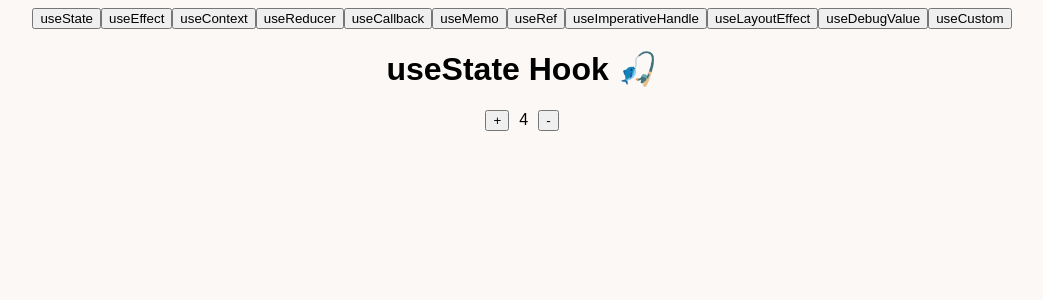
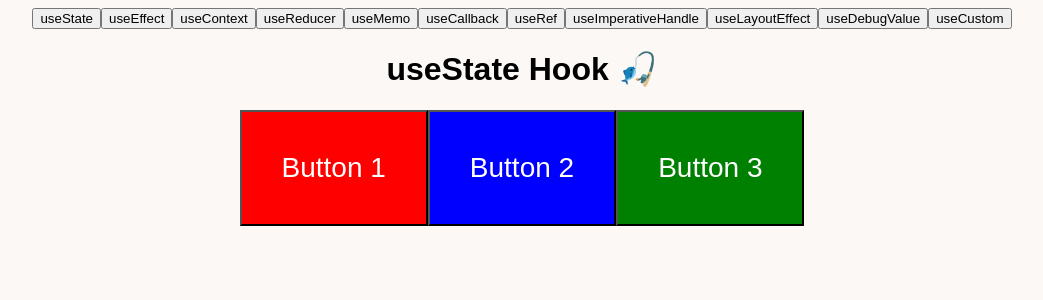
Before and after one commit to DarthCharles/react-hooks-guide, a React (Create React App) app: page / in a window 1280 px wide. Both pictures are taken after a click on the button "useState". Shown: the top 300 px of the page, without its empty margins (118-1161 px from the left). Built offline with nearby package versions, Linux system fonts and the light colour scheme.

Commit message:
Run prettier

```diff
--- a/package.json
+++ b/package.json
@@ -2,15 +2,13 @@
   "name": "react",
   "version": "1.0.0",
   "description": "React example starter project",
-  "keywords": [
-    "react",
-    "starter"
-  ],
+  "keywords": ["react", "starter"],
   "main": "src/index.js",
   "dependencies": {
     "@babel/runtime": "7.13.8",
     "@types/react": "17.0.3",
     "@types/react-dom": "17.0.2",
+    "@types/styled-components": "5.1.9",
     "react": "17.0.1",
     "react-dom": "17.0.1",
     "react-scripts": "4.0.0",
--- a/src/App.tsx
+++ b/src/App.tsx
@@ -1,4 +1,4 @@
-import React, { useReducer, ReactNode } from "react";
+import React, { useReducer, ReactNode } from 'react';
 
 import {
   CallbackHook,
@@ -8,22 +8,25 @@ import {
   MemoHook,
   RefHook,
   CustomHook,
-} from "./components";
-import { HookName } from "./HookName";
-import { ThemeProvider } from "./ThemeProvider";
+  ImperativeHandleHook,
+  LayoutEffectHook,
+  DebugValueHook,
+} from './components';
+import { HookName } from './HookName';
+import { ThemeProvider } from './ThemeProvider';
 
 export enum ActionTypes {
-  USE_STATE = "useState",
-  USE_EFFECT = "useEffect",
-  USE_CONTEXT = "useContext",
-  USE_REDUCER = "useReducer",
-  USE_CALLBACK = "useCallback",
-  USE_MEMO = "useMemo",
-  USE_REF = "useRef",
-  USE_IMPERATIVE_HANDLE = "useImperativeHandle",
-  USE_LAYOUT_EFFECT = "useLayoutEffect",
-  USE_DEBUG_VALUE = "useDebugValue",
-  USE_CUSTOM = "useCustom",
+  USE_STATE = 'useState',
+  USE_EFFECT = 'useEffect',
+  USE_CONTEXT = 'useContext',
+  USE_REDUCER = 'useReducer',
+  USE_MEMO = 'useMemo',
+  USE_CALLBACK = 'useCallback',
+  USE_REF = 'useRef',
+  USE_IMPERATIVE_HANDLE = 'useImperativeHandle',
+  USE_LAYOUT_EFFECT = 'useLayoutEffect',
+  USE_DEBUG_VALUE = 'useDebugValue',
+  USE_CUSTOM = 'useCustom',
 }
 
 export type AppState = {
@@ -37,7 +40,7 @@ export type AppAction = {
 
 const initialState: AppState = {
   currentComponent: null,
-  name: "",
+  name: '',
 };
 
 function reducer(state: AppState, action: AppAction) {
@@ -79,17 +82,17 @@ function reducer(state: AppState, action: AppAction) {
       };
     case ActionTypes.USE_IMPERATIVE_HANDLE:
       return {
-        currentComponent: null,
+        currentComponent: <ImperativeHandleHook />,
         name: action.type,
       };
     case ActionTypes.USE_LAYOUT_EFFECT:
       return {
-        currentComponent: null,
+        currentComponent: <LayoutEffectHook />,
         name: action.type,
       };
     case ActionTypes.USE_DEBUG_VALUE:
       return {
-        currentComponent: null,
+        currentComponent: <DebugValueHook />,
         name: action.type,
       };
     case ActionTypes.USE_CUSTOM:
@@ -109,97 +112,18 @@ const App = () => {
   return (
     <ThemeProvider>
       <div className="App">
+        {Object.keys(ActionTypes).map((key, index) => (
           <button
+            key={`b_${index}`}
             onClick={() =>
               dispatch({
-              type: ActionTypes.USE_STATE,
+                type: ActionTypes[key],
               })
             }
           >
-          useState
+            {ActionTypes[key]}
           </button>
-        <button
-          onClick={() =>
-            dispatch({
-              type: ActionTypes.USE_EFFECT,
-            })
-          }
-        >
-          useEffect
-        </button>
-        <button
-          onClick={() =>
-            dispatch({
-              type: ActionTypes.USE_CONTEXT,
-            })
-          }
-        >
-          useContext
-        </button>
-        <button
-          onClick={() =>
-            dispatch({
-              type: ActionTypes.USE_REDUCER,
-            })
-          }
-        >
-          useReducer
-        </button>
-        <button
-          onClick={() =>
-            dispatch({
-              type: ActionTypes.USE_CALLBACK,
-            })
-          }
-        >
-          useCallback
-        </button>
-        <button
-          onClick={() => dispatch({ type: ActionTypes.USE_MEMO })}
-        >
-          useMemo
-        </button>
-        <button
-          onClick={() => dispatch({ type: ActionTypes.USE_REF })}
-        >
-          useRef
-        </button>
-        <button
-          onClick={() =>
-            dispatch({
-              type: ActionTypes.USE_IMPERATIVE_HANDLE,
-            })
-          }
-        >
-          useImperativeHandle
-        </button>
-        <button
-          onClick={() =>
-            dispatch({
-              type: ActionTypes.USE_LAYOUT_EFFECT,
-            })
-          }
-        >
-          useLayoutEffect
-        </button>
-        <button
-          onClick={() =>
-            dispatch({
-              type: ActionTypes.USE_DEBUG_VALUE,
-            })
-          }
-        >
-          useDebugValue
-        </button>
-        <button
-          onClick={() =>
-            dispatch({
-              type: ActionTypes.USE_CUSTOM,
-            })
-          }
-        >
-          useCustom
-        </button>
+        ))}
         {name && <HookName name={name} />}
         {currentComponent ? currentComponent : <p> Pick a hook! </p>}
       </div>
--- /dev/null
+++ b/src/components/DebugValueHook.tsx
@@ -0,0 +1,13 @@
+import React, { useEffect } from 'react';
+
+import { useCounter } from '../hooks';
+
+export const DebugValueHook = () => {
+  const { count, increment } = useCounter();
+
+  useEffect(() => {
+    console.log(count);
+  }, [count]);
+
+  return <button onClick={increment}>Click Me!</button>;
+};
--- /dev/null
+++ b/src/components/ImperativeHandleHook.tsx
@@ -0,0 +1,43 @@
+import React, { useEffect, useImperativeHandle, useRef } from 'react';
+import styled from 'styled-components';
+
+const StyledButton = styled.button`
+  height: 36px;
+`;
+
+const NiceButton = React.forwardRef(
+  ({ onClick }: { onClick: () => void }, ref) => {
+    const buttonRef = useRef(null);
+
+    useEffect(() => {
+      buttonRef.current.secretValue =
+        'This should not be available outside this component';
+    }, []);
+
+    useImperativeHandle(ref, () => ({
+      focus: () => {
+        console.log('Enhanced Focus');
+        buttonRef.current.focus();
+      },
+      click: () => {
+        alert('Extending');
+      },
+    }));
+
+    return (
+      <StyledButton ref={buttonRef} onClick={onClick}>
+        Click me
+      </StyledButton>
+    );
+  },
+);
+
+export const ImperativeHandleHook = () => {
+  const buttonRef = useRef(null);
+
+  const onClickHandler = () => {
+    console.log(buttonRef.current);
+  };
+
+  return <NiceButton onClick={onClickHandler} ref={buttonRef} />;
+};
--- /dev/null
+++ b/src/components/LayoutEffectHook.tsx
@@ -0,0 +1,44 @@
+import React, { useEffect, useLayoutEffect, useState } from 'react';
+import styled from 'styled-components';
+
+import { getRandomNumber } from '../utils';
+
+const StyledContainer = styled.div`
+  display: flex;
+  justify-content: center;
+`;
+
+const StyledButton = styled.div`
+  background: ${({ solid }: { solid: boolean }) =>
+    solid ? 'red' : 'white'};
+  border: 1px solid black;
+  text-align: center;
+  vertical-align: center;
+  width: 100px;
+  padding-top: 15px;
+  padding-bottom: 15px;
+  cursor: pointer;
+  user-select: none;
+`;
+
+export const LayoutEffectHook = () => {
+  const [value, setValue] = useState(0);
+
+  // useLayoutEffect(() => {
+  //   if (value < 0) {
+  //     setValue(getRandomNumber());
+  //   }
+  // }, [value]);
+
+  useEffect(() => {
+    if (value < 0) {
+      setValue(getRandomNumber());
+    }
+  }, [value]);
+
+  return (
+    <StyledContainer onClick={() => setValue(-1)}>
+      <StyledButton solid={value < 0}>value: {value}</StyledButton>
+    </StyledContainer>
+  );
+};
--- a/src/components/MemoHook.tsx
+++ b/src/components/MemoHook.tsx
@@ -1,8 +1,8 @@
-import React, { useEffect, useMemo, useState } from "react";
-import styled from "styled-components";
+import React, { useEffect, useMemo, useState } from 'react';
+import styled from 'styled-components';
 
-import { getRandomNumber } from "../utils";
-import { useCountRerenders } from "../hooks/useCountRerenders";
+import { getRandomNumber } from '../utils';
+import { useCountRerenders } from '../hooks';
 
 const Container = styled.div``;
 
@@ -25,6 +25,7 @@ const FibonacciListContainer = styled.div`
   display: flex;
   flex-wrap: wrap;
   padding-left: 25px;
+  margin-right: 30px;
 `;
 
 const StyledInput = styled.input`
@@ -66,7 +67,7 @@ export const MemoHook = () => {
       <MathContainer>
         <RandomContainer>
           <h4>Random Number</h4>
-          <div style={{ display: "flex" }}>
+          <div style={{ display: 'flex' }}>
             <StyledInput type="text" value={count} readOnly={true} />
             <button onClick={() => setCount(getRandomNumber())}>
               Get Random!
@@ -75,7 +76,7 @@ export const MemoHook = () => {
         </RandomContainer>
         <FibonacciContainer>
           <h4>Fibonacci Series</h4>
-          <div style={{ display: "flex" }}>
+          <div style={{ display: 'flex' }}>
             <StyledInput
               type="number"
               value={num}
--- a/src/components/StateHook.tsx
+++ b/src/components/StateHook.tsx
@@ -1,12 +1,23 @@
-import React, { useState } from "react";
+import React, { useState } from 'react';
+import styled from 'styled-components';
+
+const StyledButton = styled.button`
+  color: white;
+  font-size: 28px;
+  padding: 40px;
+`;
+
+const StyledSpan = styled.span`
+  padding: 0px 10px;
+`;
 
 const expensiveComputation = () => {
   return 4;
 };
 
-export const StateHook = () => {
-  // const [count, setCount] = useState(0);
-  const [count, setCount] = useState(() => expensiveComputation());
+const Counter = () => {
+  const [count, setCount] = useState(0);
+  // const [count, setCount] = useState(() => expensiveComputation());
   // const [count, setCount] = useState(expensiveComputation());
 
   const incrementCount = () => {
@@ -14,21 +25,48 @@ export const StateHook = () => {
   };
 
   const decrementCount = () => {
-    setCount((prevCount) => prevCount - 1);
+    setCount(count - 1);
   };
 
   return (
     <div>
       <button onClick={incrementCount}>+</button>
-      <span
-        style={{
-          paddingLeft: 10,
-          paddingRight: 10,
-        }}
-      >
-        {count}
-      </span>
+      <StyledSpan>{count}</StyledSpan>
       <button onClick={decrementCount}>-</button>
     </div>
   );
 };
+
+const ColoredButtons = () => {
+  const [colors, buttonColors] = useState<any>({
+    button1: 'red',
+    button2: 'blue',
+    button3: 'green',
+  });
+
+  return (
+    <div>
+      <StyledButton
+        onClick={() => buttonColors({ button1: 'purple' })}
+        style={{ background: colors.button1 }}
+      >
+        Button 1
+      </StyledButton>
+      <StyledButton style={{ background: colors.button2 }}>
+        Button 2
+      </StyledButton>
+      <StyledButton style={{ background: colors.button3 }}>
+        Button 3
+      </StyledButton>
+    </div>
+  );
+};
+
+export const StateHook = () => {
+  return (
+    <div>
+      {/* <Counter /> */}
+      <ColoredButtons />
+    </div>
+  );
+};
--- a/src/hooks/index.ts
+++ b/src/hooks/index.ts
@@ -1,5 +1,6 @@
-import { useCountRerenders } from "./useCountRerenders";
-import { useTheme } from "./useTheme";
-import { useDogFetcher } from "./useDogFetcher";
+import { useCountRerenders } from './useCountRerenders';
+import { useTheme } from './useTheme';
+import { useDogFetcher } from './useDogFetcher';
+import { useCounter } from './useCounter';
 
-export { useCountRerenders, useTheme, useDogFetcher };
+export { useCountRerenders, useTheme, useDogFetcher, useCounter };
--- a/src/hooks/useCountRerenders.ts
+++ b/src/hooks/useCountRerenders.ts
@@ -1,9 +1,9 @@
-import { useEffect, useRef, useDebugValue } from "react";
+import { useEffect, useRef, useDebugValue } from 'react';
 
 export const useCountRerenders = () => {
   const renders = useRef(0);
 
-  useDebugValue("CountRerenders");
+  useDebugValue(`CountRerenders: ${renders.current}`);
 
   useEffect(() => {
     console.log(renders.current++);
--- /dev/null
+++ b/src/hooks/useCounter.ts
@@ -0,0 +1,17 @@
+import { useDebugValue, useState } from 'react';
+
+export const useCounter = () => {
+  const [count, setCount] = useState(0);
+
+  const increment = () => {
+    setCount((c) => c + 1);
+  };
+
+  const decrement = () => {
+    setCount((c) => c - 1);
+  };
+
+  useDebugValue('Hello from custom hook');
+
+  return { count, increment, decrement };
+};
```
Also changed, not shown: src/components/RefHook.tsx (+29 -14 lines), src/components/index.ts (+13 -7 lines), 1 other file (tests, documents, lock files or other folders). Lines whose indentation alone changed are shown as unchanged.
